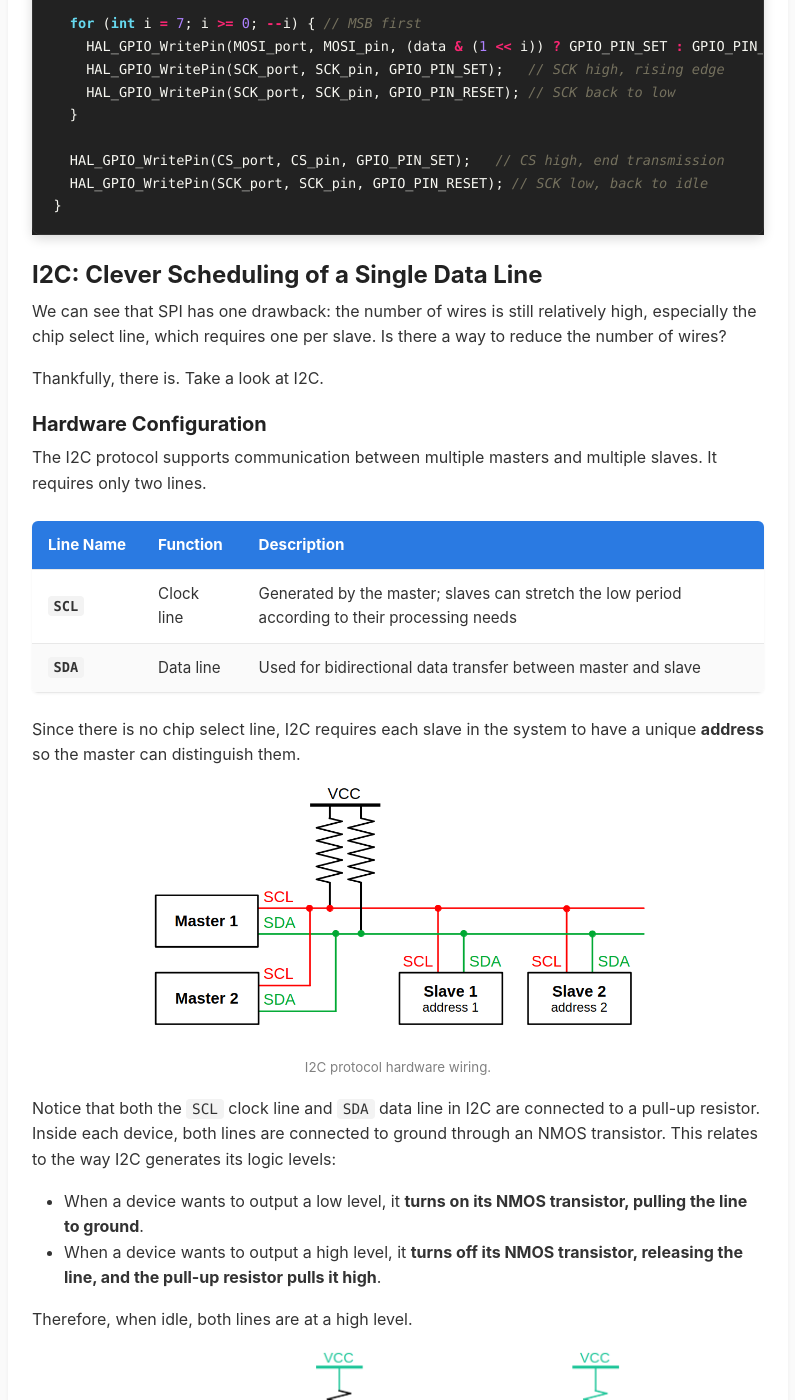
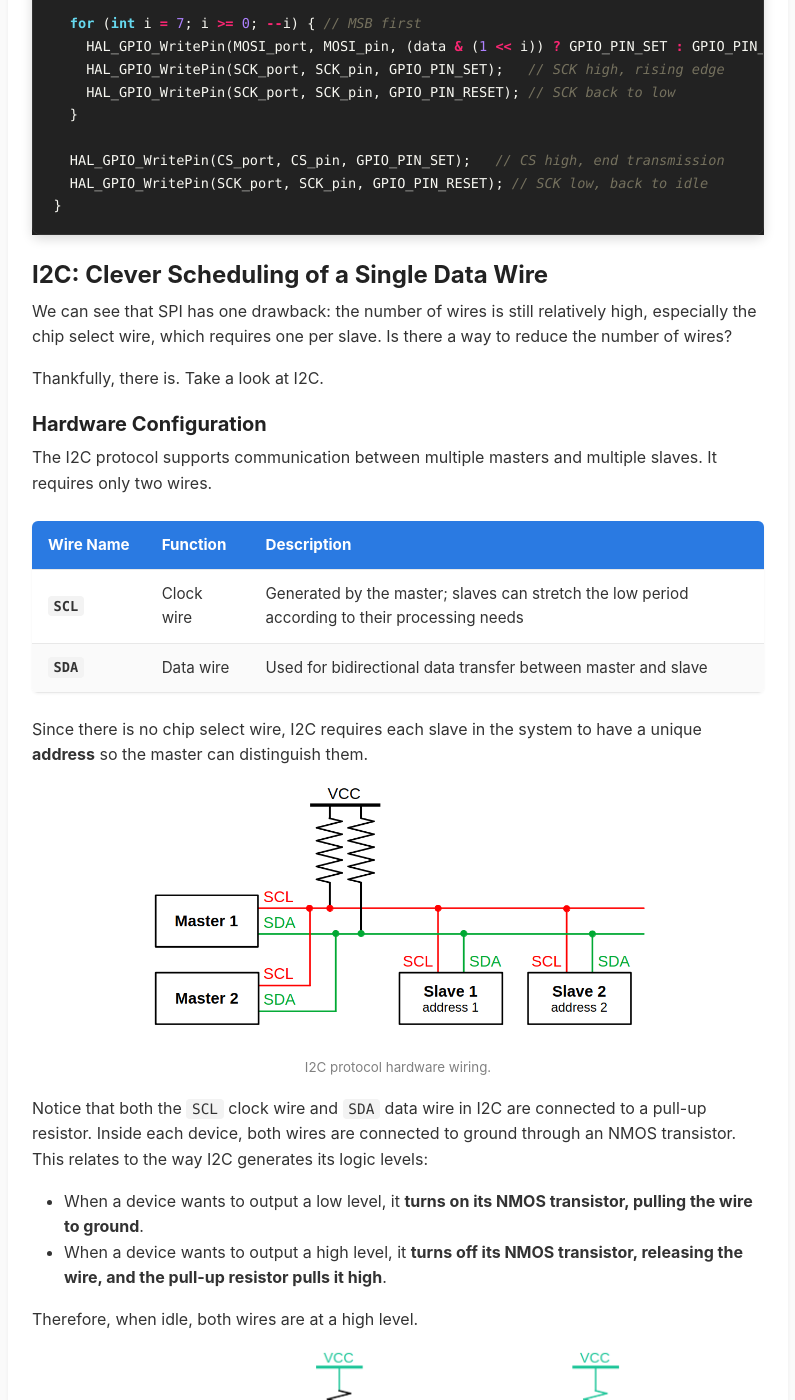
Before and after one commit to tomategg-101325/tomategg-101325.github.io, a Jekyll site: the page built from _posts/2026-06-13-spi-i2c-uart-en.md, in a window 1280 px wide and 1400 px high, scrolled down 5011 px. Shown: the whole window, without its empty margins (242-1037 px from the left). Built offline with Jekyll 4.4.1, drawn with Linux system fonts in a browser that asks for light colours; some of the changed text lies outside the part shown.

Commit message:
fix: wording

````diff
--- a/_posts/2026-06-13-spi-i2c-uart-en.md
+++ b/_posts/2026-06-13-spi-i2c-uart-en.md
@@ -48,12 +48,12 @@ Before diving into the details of the protocols, let’s look at a few fundament
 
 The SPI protocol supports communication between one master and multiple slaves and requires four types of connections.
 
-|   **Line Name** |      **Function**      |      **Description**                                     |
+|   **Wire Name** |      **Function**      |      **Description**                                     |
 |:----------------|:-----------------------|:---------------------------------------------------------|
-| **`SCK`**       | Clock line             | Generated by the master; polarity and phase selectable   |
-| **`CS`**        | Chip Select line       | Determines which slave the master talks to; one per slave, active low |
-| **`MOSI`**      | Master Out Slave In    | Data line; shared by all slaves                          |
-| **`MISO`**      | Master In Slave Out    | Data line; shared by all slaves                          |
+| **`SCK`**       | Clock wire             | Generated by the master; polarity and phase selectable   |
+| **`CS`**        | Chip Select wire       | Determines which slave the master talks to; one per slave, active low |
+| **`MOSI`**      | Master Out Slave In    | Data wire; shared by all slaves                          |
+| **`MISO`**      | Master In Slave Out    | Data wire; shared by all slaves                          |
 
 {% include image.html
   src="/assets/images/protocol/spi.png"
@@ -62,17 +62,17 @@ The SPI protocol supports communication between one master and multiple slaves a
   caption="SPI protocol hardware configuration."
  %}
 
-The SPI design allows data to be transmitted at **extremely** high speeds; for example, the STM32G473RCT6 supports a rate of up to 8.0 MBit/s (8 million bits per second). Moreover, because the input and output lines are separate, SPI can achieve **full-duplex** communication—data sent from the master to the slave and from the slave to the master can be transmitted **simultaneously**.
+The SPI design allows data to be transmitted at **extremely** high speeds; for example, the STM32G473RCT6 supports a rate of up to 8.0 MBit/s (8 million bits per second). Moreover, because the input and output wires are separate, SPI can achieve **full-duplex** communication—data sent from the master to the slave and from the slave to the master can be transmitted **simultaneously**.
 
 ### Data Transmission
 
 #### Start and Stop
 
-The SPI chip select line `CS` is active low. Therefore, data transmission begins when `CS` is set low and ends when `CS` is set high.
+The SPI chip select wire `CS` is active low. Therefore, data transmission begins when `CS` is set low and ends when `CS` is set high.
 
 #### Transmission Process
 
-SPI data signals are **edge-sensitive**. The clock signal is carried on the `SCK` line, and we can adjust the **clock polarity (CPOL)** and **clock phase (CPHA)** to meet the requirements of different peripherals.
+SPI data signals are **edge-sensitive**. The clock signal is carried on the `SCK` wire, and we can adjust the **clock polarity (CPOL)** and **clock phase (CPHA)** to meet the requirements of different peripherals.
 
 - Clock Polarity (CPOL): The **idle state level** of the clock. It can be 0 or 1:
   - 0 means the clock idles low,
@@ -88,7 +88,7 @@ SPI data signals are **edge-sensitive**. The clock signal is carried on the `SCK
   caption="SPI clock polarity and clock phase illustration."
  %}
 
-On both the `MOSI` and `MISO` data lines, data is sent **most significant bit (MSB) first**, meaning the higher bits are transmitted before the lower bits. The figure below shows an example of an SPI transmission.
+On both the `MOSI` and `MISO` data wires, data is sent **most significant bit (MSB) first**, meaning the higher bits are transmitted before the lower bits. The figure below shows an example of an SPI transmission.
 
 {% include image.html
   src="/assets/images/protocol/spi-transmit.png"
@@ -101,7 +101,7 @@ On both the `MOSI` and `MISO` data lines, data is sent **most significant bit (M
 
 SPI can be implemented on an MCU in two ways: software SPI and hardware SPI.
 
-- Software SPI uses general-purpose input/output (GPIO) pins to control the four SPI lines, with the code toggling the GPIOs to transmit data.
+- Software SPI uses general-purpose input/output (GPIO) pins to control the four SPI wires, with the code toggling the GPIOs to transmit data.
 - Hardware SPI leverages the MCU’s **built-in SPI module**. At the code level, you only need to call the corresponding library functions. For instance, on STM32G4 series MCUs, after configuring the relevant pins, you can directly call `HAL_SPI_Transmit` and `HAL_SPI_Receive` to send and receive data using the on-chip SPI peripheral.
 
 Software SPI typically achieves a lower transfer rate than hardware SPI.
@@ -129,22 +129,22 @@ void spi_transmit(const GPIO_TypeDef* CS_port, const uint16_t CS_pin, uint8_t da
 }
 ```
 
-## I2C: Clever Scheduling of a Single Data Line
+## I2C: Clever Scheduling of a Single Data Wire
 
-We can see that SPI has one drawback: the number of wires is still relatively high, especially the chip select line, which requires one per slave. Is there a way to reduce the number of wires?
+We can see that SPI has one drawback: the number of wires is still relatively high, especially the chip select wire, which requires one per slave. Is there a way to reduce the number of wires?
 
 Thankfully, there is. Take a look at I2C.
 
 ### Hardware Configuration
 
-The I2C protocol supports communication between multiple masters and multiple slaves. It requires only two lines.
+The I2C protocol supports communication between multiple masters and multiple slaves. It requires only two wires.
 
-|   **Line Name** |      **Function**      |      **Description**                                     |
+|   **Wire Name** |      **Function**      |      **Description**                                     |
 |:----------------|:-----------------------|:---------------------------------------------------------|
-| **`SCL`**       | Clock line             | Generated by the master; slaves can stretch the low period according to their processing needs |
-| **`SDA`**       | Data line              | Used for bidirectional data transfer between master and slave |
+| **`SCL`**       | Clock wire             | Generated by the master; slaves can stretch the low period according to their processing needs |
+| **`SDA`**       | Data wire              | Used for bidirectional data transfer between master and slave |
 
-Since there is no chip select line, I2C requires each slave in the system to have a unique **address** so the master can distinguish them.
+Since there is no chip select wire, I2C requires each slave in the system to have a unique **address** so the master can distinguish them.
 
 {% include image.html
   src="/assets/images/protocol/i2c.png"
@@ -153,12 +153,12 @@ Since there is no chip select line, I2C requires each slave in the system to hav
   caption="I2C protocol hardware wiring."
  %}
 
-Notice that both the `SCL` clock line and `SDA` data line in I2C are connected to a pull-up resistor. Inside each device, both lines are connected to ground through an NMOS transistor. This relates to the way I2C generates its logic levels:
+Notice that both the `SCL` clock wire and `SDA` data wire in I2C are connected to a pull-up resistor. Inside each device, both wires are connected to ground through an NMOS transistor. This relates to the way I2C generates its logic levels:
 
-- When a device wants to output a low level, it **turns on its NMOS transistor, pulling the line to ground**.
-- When a device wants to output a high level, it **turns off its NMOS transistor, releasing the line, and the pull-up resistor pulls it high**.
+- When a device wants to output a low level, it **turns on its NMOS transistor, pulling the wire to ground**.
+- When a device wants to output a high level, it **turns off its NMOS transistor, releasing the wire, and the pull-up resistor pulls it high**.
 
-Therefore, when idle, both lines are at a high level.
+Therefore, when idle, both wires are at a high level.
 
 {% include image.html
   src="/assets/images/protocol/i2c-pullup.png"
@@ -169,17 +169,17 @@ Therefore, when idle, both lines are at a high level.
 
 > 💡 An NMOS transistor is a type of MOSFET (Metal-Oxide-Semiconductor Field-Effect Transistor). It has three terminals: the top-right and bottom-right ports in the figure are the drain and source, and the left port is the gate. In this circuit, the NMOS can be thought of as a switch controlled by the gate voltage: when the gate is low, the drain and source are not conducting (switch open); when the gate is high, they conduct (switch closed).
 
-This connection also creates a **wired-AND** effect: when multiple devices try to output on the same line,
-- only if **all** of them want to output a high level will the line be high;
-- conversely, if **any** device wants to output a low level, the line becomes low.
+This connection also creates a **wired-AND** effect: when multiple devices try to output on the same wire,
+- only if **all** of them want to output a high level will the wire be high;
+- conversely, if **any** device wants to output a low level, the wire becomes low.
 
 I2C exploits this effect to avoid short circuits (`VCC` directly to ground) and to implement many clever mechanisms, which we will discuss shortly.
 
 ---
 
-However, because the I2C high level is not hard-wired to `VCC` but is achieved through a pull-up resistor, the power supply must charge the entire line’s parasitic capacitance through that resistor. The pull-up resistor’s value is generally not very small, so the time constant of this RC circuit is relatively large, making the **low-to-high transition fairly slow**. This limits the I2C transfer rate, preventing it from reaching SPI levels (e.g., the STM32G473RCT6’s I2C maximum speed is only 400 kBit/s, i.e., 400,000 bits per second).
+However, because the I2C high level is not hard-wired to `VCC` but is achieved through a pull-up resistor, the power supply must charge the entire wire’s parasitic capacitance through that resistor. The pull-up resistor’s value is generally not very small, so the time constant of this RC circuit is relatively large, making the **low-to-high transition fairly slow**. This limits the I2C transfer rate, preventing it from reaching SPI levels (e.g., the STM32G473RCT6’s I2C maximum speed is only 400 kBit/s, i.e., 400,000 bits per second).
 
-Furthermore, because there is only one data line, although a master can send data to a slave and a slave can send data to the master, **both cannot happen at the same time**. Therefore, I2C can only support **half-duplex** communication.
+Furthermore, because there is only one data wire, although a master can send data to a slave and a slave can send data to the master, **both cannot happen at the same time**. Therefore, I2C can only support **half-duplex** communication.
 
 ### Data Transmission
 
@@ -194,16 +194,16 @@ Additionally, there is a **repeated START condition**, used when the master want
 
 #### Transmission Process
 
-I2C data signals are **level-sensitive**. Except during the start and stop conditions, all data on the `SDA` line is read while `SCL` is **high**. Therefore, during each `SCL` high period, the level on `SDA` must remain stable; otherwise it may be interpreted as a start or stop condition, causing errors.
+I2C data signals are **level-sensitive**. Except during the start and stop conditions, all data on the `SDA` wire is read while `SCL` is **high**. Therefore, during each `SCL` high period, the level on `SDA` must remain stable; otherwise it may be interpreted as a start or stop condition, causing errors.
 
-On the `SDA` data line, data is sent **MSB first** and generally in **bytes**. I2C also introduces an acknowledge (**ACK**) and not-acknowledge (**NACK**) mechanism to let the sender know the reception status: after each byte is transmitted, the sender temporarily releases the `SDA` line for one clock cycle, and the receiver controls `SDA` during that cycle:
+On the `SDA` data wire, data is sent **MSB first** and generally in **bytes**. I2C also introduces an acknowledge (**ACK**) and not-acknowledge (**NACK**) mechanism to let the sender know the reception status: after each byte is transmitted, the sender temporarily releases the `SDA` wire for one clock cycle, and the receiver controls `SDA` during that cycle:
 
 - A high level indicates NACK: the receiver cannot or does not want to receive more data.
 - A low level indicates ACK: the receiver has fully received and processed the data, telling the sender it can proceed with the next operation.
 
 Note that the sender is not necessarily the master, nor is the receiver necessarily the slave. A slave can also send data to the master.
 
-> 💡 The high/low assignment for ACK and NACK is deliberate: under normal operation, the receiver must actively drive the `SDA` line. If the receiver itself is faulty and completely unresponsive, it will not drive `SDA`, leaving it at its idle high level: which corresponds to NACK. Upon seeing this, the sender knows that its data was not received.
+> 💡 The high/low assignment for ACK and NACK is deliberate: under normal operation, the receiver must actively drive the `SDA` wire. If the receiver itself is faulty and completely unresponsive, it will not drive `SDA`, leaving it at its idle high level: which corresponds to NACK. Upon seeing this, the sender knows that its data was not received.
 
 {% include image.html
   src="/assets/images/protocol/i2c-transmit.png"
@@ -242,7 +242,7 @@ We realize that when all the clock signals generated by the individual masters a
 
 The clocks are synchronized, but multiple masters may still attempt to start transmitting at the same moment, resulting in contention for the bus. I2C resolves this through **arbitration**.
 
-The rule of arbitration is simple: we cannot prevent masters from starting at the same time, so we simply let them proceed by send their respective data while monitoring the `SDA` line. **Whichever master first sends a high level on `SDA` but observes a low level loses arbitration and withdraws.** The master that loses arbitration must release `SDA` and may only try to transmit again after observing a STOP condition. This arbitration mechanism is **decentralized**—no unified higher-level unit commands it; it relies entirely on the “self-awareness” of each master.
+The rule of arbitration is simple: we cannot prevent masters from starting at the same time, so we simply let them proceed by send their respective data while monitoring the `SDA` wire. **Whichever master first sends a high level on `SDA` but observes a low level loses arbitration and withdraws.** The master that loses arbitration must release `SDA` and may only try to transmit again after observing a STOP condition. This arbitration mechanism is **decentralized**—no unified higher-level unit commands it; it relies entirely on the “self-awareness” of each master.
 
 Thanks to the wired-AND property of `SDA`, when a master loses arbitration and withdraws, it has no impact on the master still transmitting, because the withdrawing master was attempting to send a high level. Before losing, they must have been sending identical data. Therefore, the arbitration process is entirely **transparent** to all slaves; they cannot detect it.
 
@@ -257,7 +257,7 @@ Thanks to the wired-AND property of `SDA`, when a master loses arbitration and w
 
 Sometimes a slave needs some time to process data sent by the master. Since the slave does not control the clock, if new data from the master arrives before processing is complete, or if the slave is too busy to pull `SDA` low in time to acknowledge, the transmission can easily become chaotic and inefficient.
 
-But the slave is not powerless. It can **actively pull the `SCL` line low to extend the low period of a clock cycle**, thereby gaining enough time to finish processing. Because of the wired-AND property of `SCL`, as long as the slave holds it low, even if the master tries to drive it high, it will remain low. The master, upon observing this, must correspondingly extend the low period of its own generated clock signal until the slave finishes processing and releases `SCL`. This is **clock stretching**.
+But the slave is not powerless. It can **actively pull the `SCL` wire low to extend the low period of a clock cycle**, thereby gaining enough time to finish processing. Because of the wired-AND property of `SCL`, as long as the slave holds it low, even if the master tries to drive it high, it will remain low. The master, upon observing this, must correspondingly extend the low period of its own generated clock signal until the slave finishes processing and releases `SCL`. This is **clock stretching**.
 
 {% include image.html
   src="/assets/images/protocol/i2c-extension.png"
@@ -270,11 +270,11 @@ But the slave is not powerless. It can **actively pull the `SCL` line low to ext
 
 I2C can also be implemented in both hardware and software on an MCU. However, because the I2C protocol is rather complex, a software implementation would be cumbersome and inefficient; therefore, in the vast majority of scenarios, hardware I2C is used. On STM32G4 series MCUs, after configuring the pins for the I2C module, you can directly call `HAL_I2C_Master_Transmit` and `HAL_I2C_Master_Receive` to transmit and receive data via the hardware I2C peripheral.
 
-## UART: Removing Clock Line to Achieve Async Full-Duplex
+## UART: Removing Clock Wire to Achieve Async Full-Duplex
 
-Although I2C uses only two wires, it has only one data line `SDA` and can only achieve half-duplex—like a single-track railway: when two trains traveling in opposite directions meet, one must stop and wait for the other to pass completely. Is there a way to retain the low wire count of I2C while transforming it into a “double-track railway” to achieve full-duplex?
+Although I2C uses only two wires, it has only one data wire `SDA` and can only achieve half-duplex—like a single-track railway: when two trains traveling in opposite directions meet, one must stop and wait for the other to pass completely. Is there a way to retain the low wire count of I2C while transforming it into a “double-track railway” to achieve full-duplex?
 
-Naturally, we turn our attention to I2C’s other line, `SCL`. Its existence makes I2C synchronous. If we replace it with another data line, we can regain full-duplex, but the transmission becomes **asynchronous**. This is UART.
+Naturally, we turn our attention to I2C’s other wire, `SCL`. Its existence makes I2C synchronous. If we replace it with another data wire, we can regain full-duplex, but the transmission becomes **asynchronous**. This is UART.
 
 ### Hardware Configuration
 
@@ -298,7 +298,7 @@ Each device’s `RX` is connected to the other device’s `TX`. This achieves **
 
 #### Start and Stop
 
-`RX`/`TX` are idle high. A transmission starts when the line transitions from high to low; after the data is transmitted, the line transitions back from low to high, stopping the transmission. The start and stop conditions each occupy the time of one data bit and are called the start bit (START bit) and stop bit (STOP bit).
+`RX`/`TX` are idle high. A transmission starts when the wire transitions from high to low; after the data is transmitted, the wire transitions back from low to high, stopping the transmission. The start and stop conditions each occupy the time of one data bit and are called the start bit (START bit) and stop bit (STOP bit).
 
 #### Transmission Process
 
@@ -341,7 +341,7 @@ Beyond the provided low-level functions, many open-source UART libraries are ava
 
 We have covered the fundamental principles of the SPI, I2C, and UART serial communication protocols in detail. In practice, you can choose among them flexibly based on their characteristics and your actual requirements.
 
-|  **Protocol** |  **Timing** |  **Duplex** |  **Device Count** |  **Line Count** |  **Slave Select** |  **Transfer Rate** |
+|  **Protocol** |  **Timing** |  **Duplex** |  **Device Count** |  **Wire Count** |  **Slave Select** |  **Transfer Rate** |
 |:--------------|:-----------------|:-------------------|:------------------------|:---------------------|:---------------------|:--------------------|
 | **SPI**       | Sync      | Full        | single-master, multi-slave | At least 3           | Chip select `CS`     | Very high           |
 | **I2C**       | Sync      | Half        | Multi-master, multi-slave | 2                    | Slave address        | Relatively low      |
````
